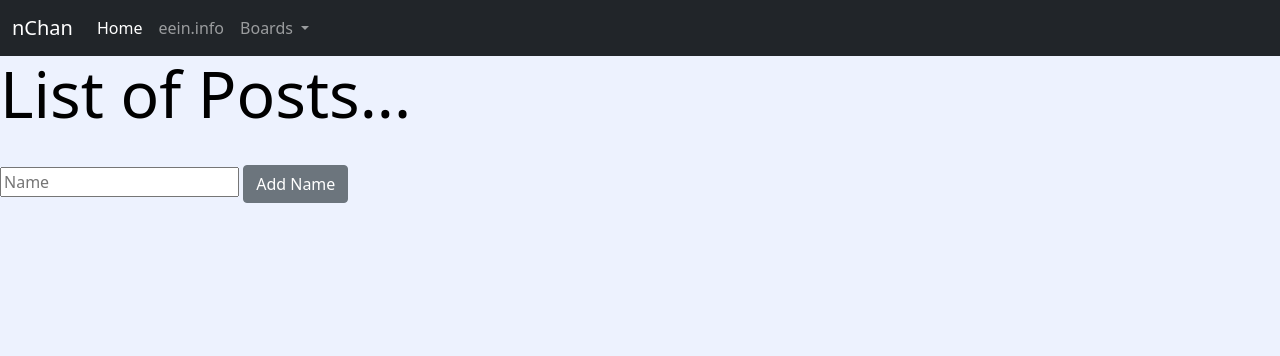
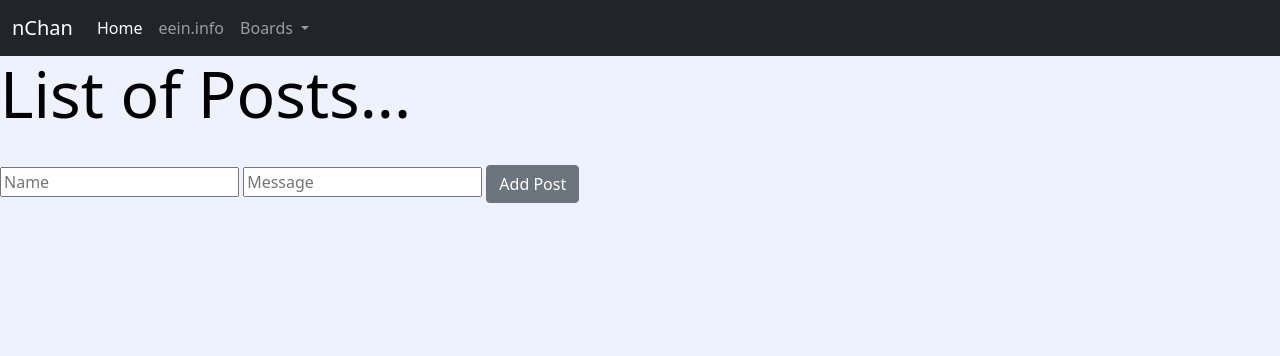
Before and after one commit to fishPointer/Flask, a Flask app: page /posts in a window 1280 px wide. Shown: the top 356 px of the page. Run offline with Flask 2, Linux system fonts and the light colour scheme; data that the repository does not hold is empty.

Commit message:
Intermission while I learn about SQL, SQLAlchemy, OOP, etc. so I can build backend properly

```diff
--- a/Codemy Tutorials/server.py
+++ b/Codemy Tutorials/server.py
@@ -68,6 +68,7 @@ def posts():
         post_name = request.form['name']
         new_post = Chan(name=post_name)
 
+
         try:
             db.session.add(new_post)
             db.session.commit()
--- a/Codemy Tutorials/templates/posts.html
+++ b/Codemy Tutorials/templates/posts.html
@@ -10,13 +10,14 @@
     <br/>
     <form action="/posts" METHOD="POST">
     <input type="text" placeholder="Name" name="name">
-    <input type="submit" value="Add Name" class="btn btn-secondary">
+    <input type="text" placeholder="Message" name="message">
+    <input type="submit" value="Add Post" class="btn btn-secondary">
     </form>
 
     <br/>
 
     {% for chan in chans %}
-    <h4> {{chan.name}}
+    <h4> {{chan.name}} - {{chan.id}} - {{chan.timestamp}} :: {{chan.message}}
         <a href="/update/{{chan.id}}" class="btn btn-secondary btn-sm">Edit</a>
         <a href="/delete/{{chan.id}}" class="btn btn-danger btn-sm">Delete</a>
 
```
Also changed, not shown: Codemy Tutorials/chan.db (deleted), Codemy Tutorials/qchan.db (added), chan.db (deleted).
